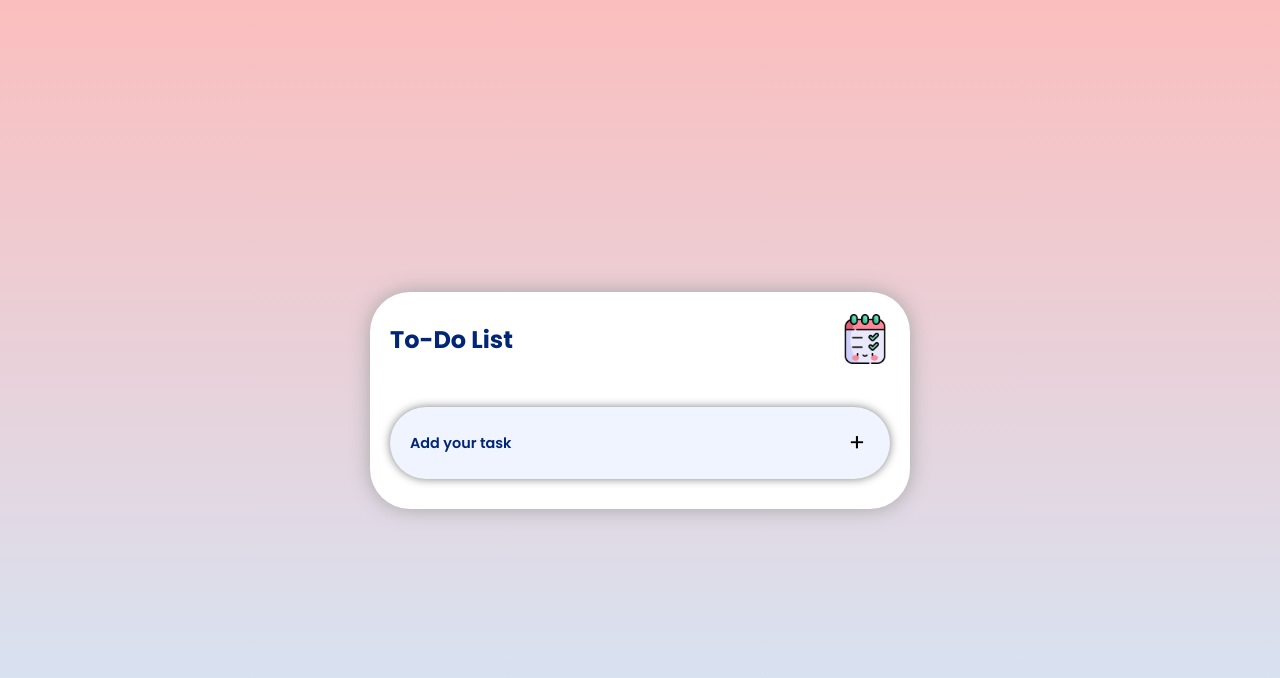
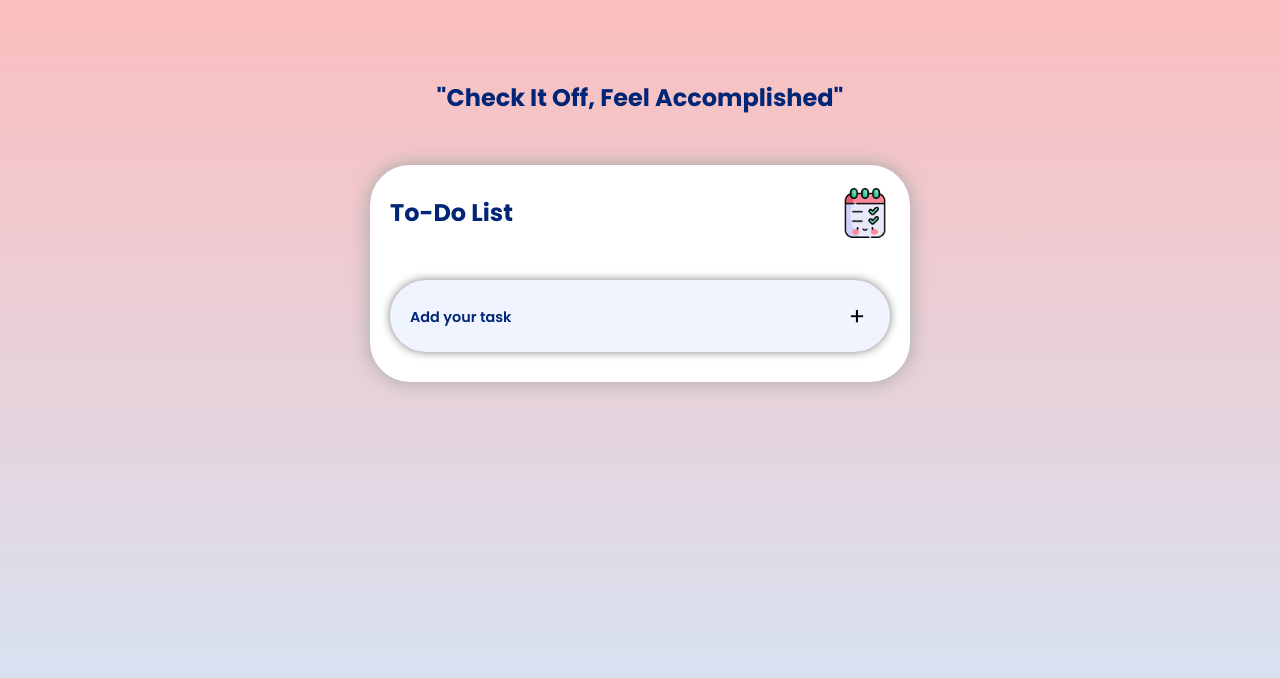
Before and after one commit to radhikathakare2/To-Do-List, a plain HTML site: page index.html in a window 1280 px wide. Drawn offline with Linux system fonts and the light colour scheme.

Commit message:
Added a line

```diff
--- a/index.html
+++ b/index.html
@@ -10,6 +10,7 @@
     <link href="https://fonts.googleapis.com/css2?family=Poppins:ital,wght@0,100;0,200;0,300;0,400;0,500;0,600;0,700;0,800;0,900;1,100;1,200;1,300;1,400;1,500;1,600;1,700;1,800;1,900&display=swap" rel="stylesheet">
 </head>
 <body>
+    <h1>"Check It Off, Feel Accomplished"</h1>
     <div class="container">
         <h2>To-Do List <img src="./assets/to-do-list.png" alt=""></h2>
         <div class="addTask">
--- a/style.css
+++ b/style.css
@@ -10,12 +10,12 @@ html, body{
 }
 body{
     width: 100%;
-    min-height: 100vh;
-    padding: 10px;
+    padding: 80px;
     background: linear-gradient(to top, #d2e8fa, #fbbebe);
     display: flex;
     align-items: center;
-    justify-content: center;
+    /* justify-content: center; */
+    flex-direction: column;
 }
 .container{
     width: 100%;
@@ -24,6 +24,14 @@ body{
     padding: 30px 20px;
     border-radius: 40px;
     box-shadow: 0 0 20px rgb(166, 166, 166);
+}
+h1{
+    color: #002675;
+    display: flex;
+    align-items: center;
+    font-size: 1.5rem;
+    position: relative;
+    padding: 0px 0px 50px;
 }
 h2{
     color: #002675;
@@ -119,6 +127,7 @@ ul li.checked{
     background-color: #153070;
     color: white;
     border-radius: 50px;
+    text-decoration: line-through;
 }
 ul li.checked::before{
     background-image: url(./assets/checked.png);
@@ -161,4 +170,7 @@ ul li.checked span:hover{
  .addTask, ul li{
     height: 7.5vh;
  }
+ h1{
+    text-align: center;
+ }
 }
```
